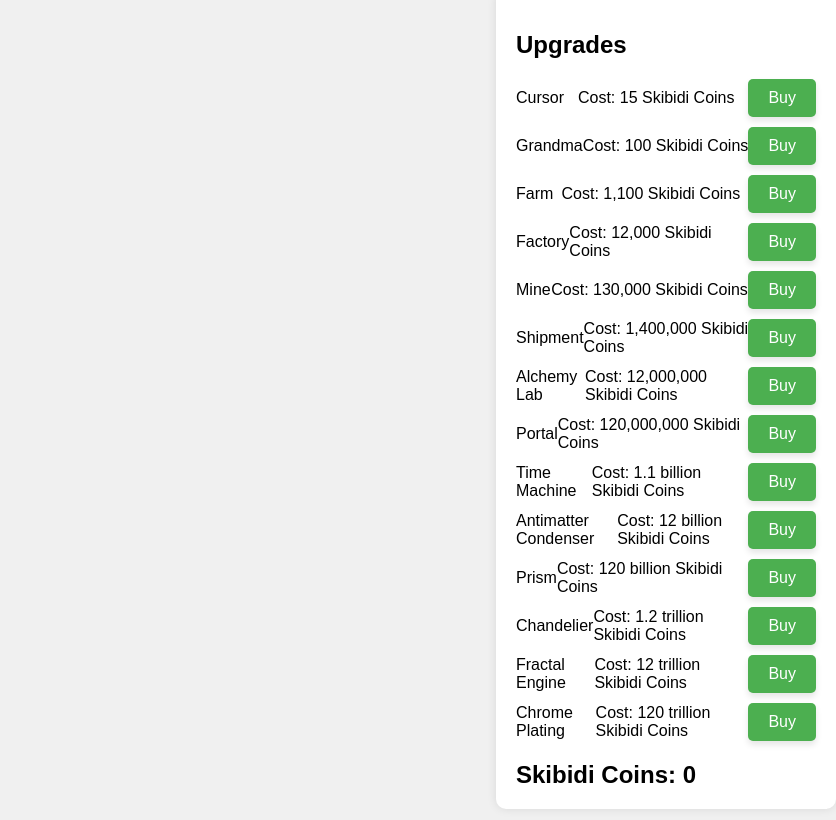
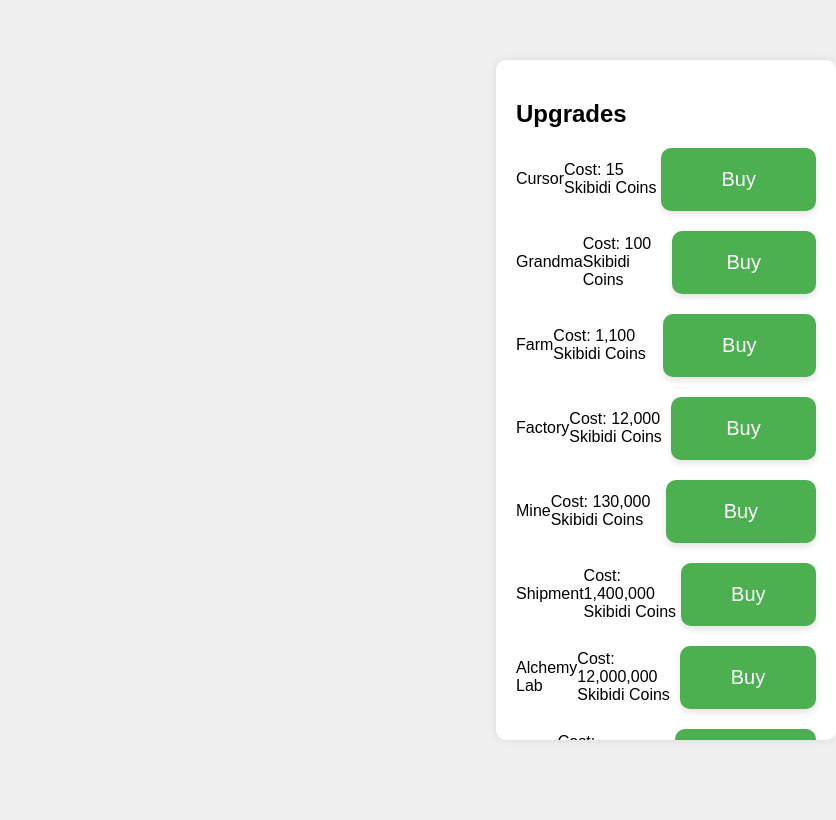
Before and after one commit to VionicOfficial2/EggClicker, a plain HTML site: page index.html in a window 1280 px wide. Shown: the full height of the page, 444-1280 px from the left. Drawn offline with Linux system fonts and the light colour scheme.

Commit message:
Update index.html

```diff
--- a/index.html
+++ b/index.html
@@ -41,10 +41,11 @@
             padding: 20px;
             box-shadow: 0 0 10px rgba(0, 0, 0, 0.1);
             border-radius: 10px;
-            overflow-y: auto;
+            height: 80vh; /* Set height for scrolling */
+            overflow-y: auto; /* Enable vertical scrolling */
         }
         .upgrade {
-            margin: 10px 0;
+            margin: 20px 0;
             display: flex;
             justify-content: space-between;
             align-items: center;
@@ -52,13 +53,14 @@
         .upgrade button {
             cursor: pointer;
             transition: background-color 0.2s, transform 0.2s;
-            padding: 10px 20px;
-            font-size: 16px;
-            border-radius: 5px;
+            padding: 20px 40px;
+            font-size: 20px;
+            border-radius: 10px;
             border: none;
             background-color: #4CAF50;
             color: white;
             box-shadow: 0 4px 6px rgba(0, 0, 0, 0.1);
+            width: 200px;
         }
         .upgrade button:hover {
             background-color: #45a049;
```
